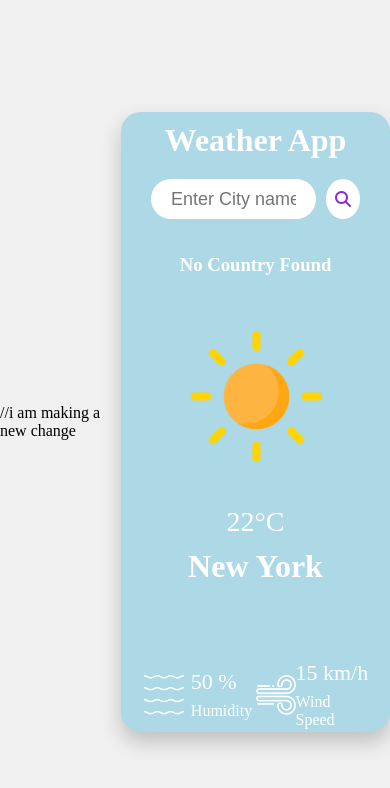
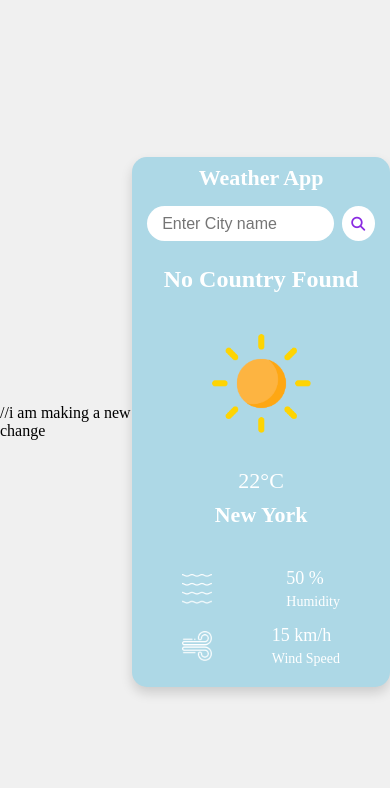
Before and after one commit to UmerDevHub/Weather-Frontend, a plain HTML site: page index.html in a window 390 px wide. Drawn offline with Linux system fonts and the light colour scheme.

Commit message:
changes are made

```diff
--- a/style.css
+++ b/style.css
@@ -9,7 +9,7 @@ body {
     display: flex;
     align-items: center;
     justify-content: center;
-    background-color: #f0f0f0; /* Light background to contrast the main div */
+    background-color: #f0f0f0;
 }
 
 .main-div {
@@ -18,12 +18,12 @@ body {
     width: 400px;
     border-radius: 20px;
     box-shadow: 0 10px 20px rgba(0, 0, 0, 0.2);
-    overflow: hidden; /* To manage overflow with animations */
-    transition: transform 0.3s ease; /* Smooth transformation effect */
+    overflow: hidden;
+    transition: transform 0.3s ease;
 }
 
 .main-div:hover {
-    transform: translateY(-10px); /* Slight lift on hover */
+    transform: translateY(-10px);
 }
 
 h3 {
@@ -49,12 +49,12 @@ input {
     border-radius: 50px;
     padding: 10px 20px;
     height: 40px;
-    transition: box-shadow 0.3s ease; /* Smooth shadow effect */
+    transition: box-shadow 0.3s ease;
 }
 
 input:focus {
-    box-shadow: 0 0 10px rgba(0, 0, 0, 0.1); /* Focus effect for input */
-    outline: none; /* Remove default outline */
+    box-shadow: 0 0 10px rgba(0, 0, 0, 0.1);
+    outline: none;
 }
 
 button {
@@ -68,22 +68,22 @@ button {
     align-items: center;
     justify-content: center;
     cursor: pointer;
-    transition: background-color 0.3s ease, transform 0.3s ease, box-shadow 0.3s ease; /* Adding hover effects */
+    transition: background-color 0.3s ease, transform 0.3s ease, box-shadow 0.3s ease;
 }
 
 button:hover {
-    background-color: #f0e68c; /* Light yellow on hover */
-    transform: scale(1.1); /* Slight scale up */
-    box-shadow: 0 5px 10px rgba(0, 0, 0, 0.2); /* Shadow effect on hover */
+    background-color: #f0e68c;
+    transform: scale(1.1);
+    box-shadow: 0 5px 10px rgba(0, 0, 0, 0.2);
 }
 
 button:active {
-    transform: scale(0.9); /* Scale down slightly on click */
+    transform: scale(0.9);
 }
 
 i {
     font-size: 16px;
-    color: blueviolet; /* Icon color */
+    color: blueviolet;
 }
 
 #main-img {
@@ -104,9 +104,9 @@ i {
 
 p {
     font-size: 28px;
+}
 
-}
-h1{
+h1 {
     color: white;
     text-align: center;
     margin-top: 10px;
@@ -133,7 +133,6 @@ h1{
     align-items: center;
     justify-content: space-around;
     width: 150px;
-
 }
 
 .footer-data-one {
@@ -148,3 +147,83 @@ h1{
 .remove {
     display: none;
 }
+
+/* Responsive CSS */
+@media (max-width: 480px) {
+    .main-div {
+        width: 90vw;  /* use most of viewport width */
+        height: auto; /* let height adjust */
+        border-radius: 15px;
+        box-shadow: 0 6px 12px rgba(0, 0, 0, 0.15);
+        padding-bottom: 20px;
+    }
+
+    h3 {
+        font-size: 1.5rem;
+        margin-top: 20px;
+    }
+
+    .search-bar {
+        margin: 10px 15px;
+        height: 45px;
+    }
+
+    input {
+        font-size: 16px;
+        height: 35px;
+        padding: 8px 15px;
+        width: 85%;
+    }
+
+    button {
+        height: 35px;
+        width: 35px;
+        margin-left: 8px;
+    }
+
+    i {
+        font-size: 14px;
+    }
+
+    #main-img {
+        width: 150px;
+        height: 150px;
+        margin-top: 15px;
+    }
+
+    p {
+        font-size: 22px;
+    }
+
+    h1 {
+        font-size: 22px;
+        margin-top: 8px;
+    }
+
+    .footer {
+        margin-top: 40px;
+        flex-direction: column;
+        gap: 15px;
+    }
+
+    .footer-img {
+        height: 30px;
+        width: 30px;
+    }
+
+    .humidity,
+    .wind {
+        width: 100%;
+        justify-content: space-between;
+        padding: 0 30px;
+    }
+
+    .footer-data-one {
+        font-size: 18px;
+        margin-bottom: 5px;
+    }
+
+    .footer-data-two {
+        font-size: 14px;
+    }
+}
```
